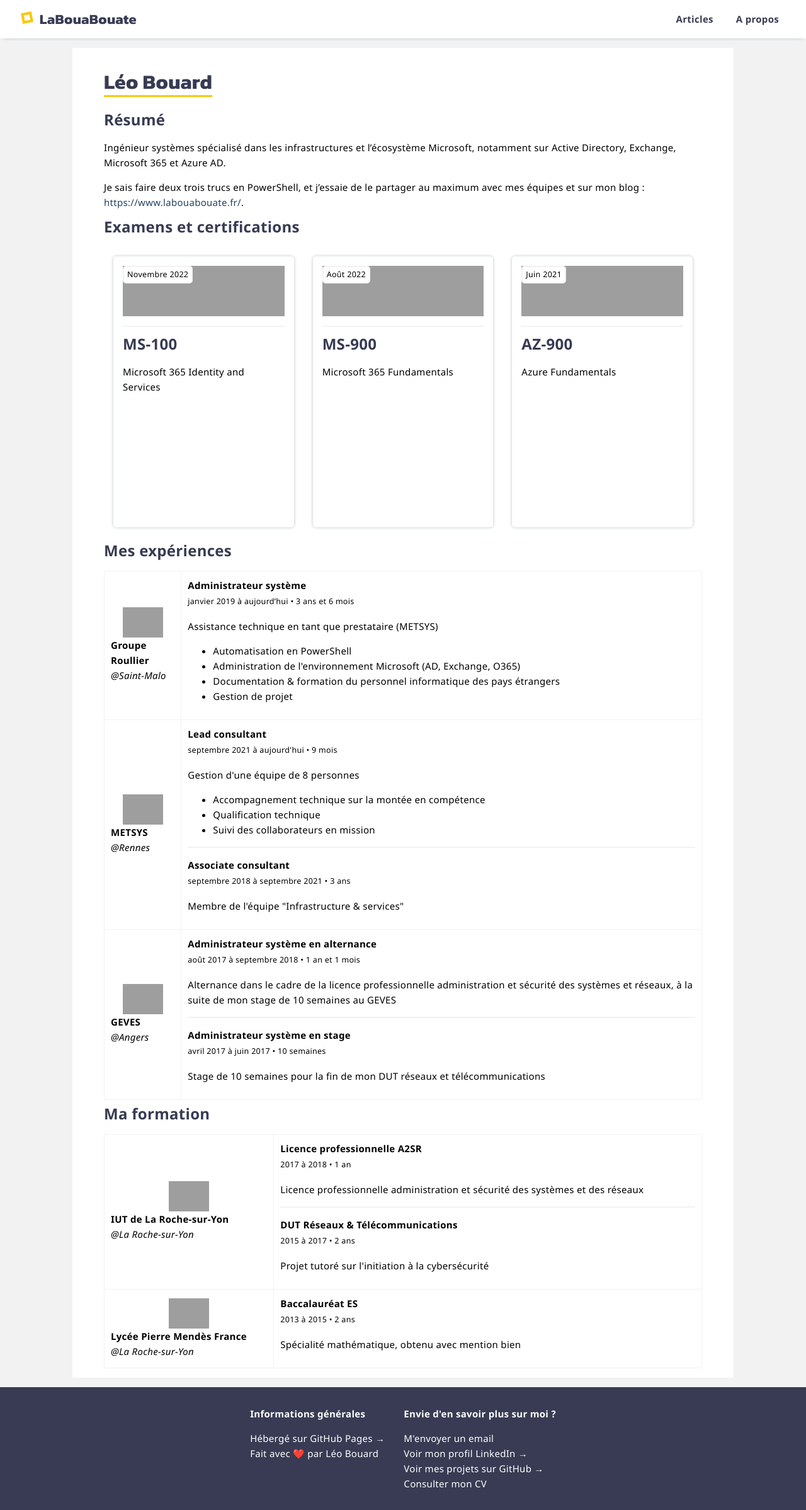
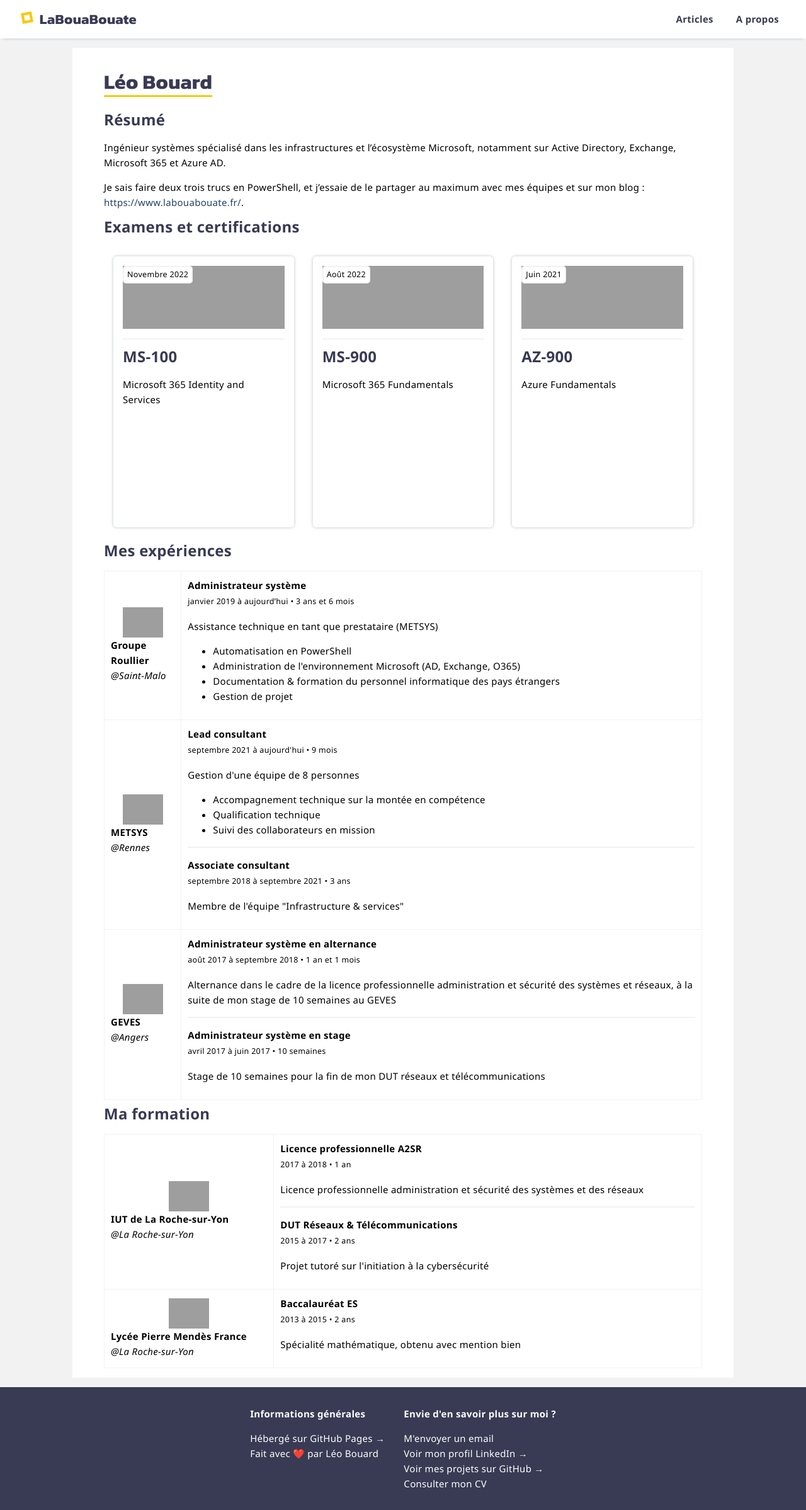
Before and after one commit to leobouard/leobouard.github.io, a Jekyll site: the page built from cv.md, in a window 1280 px wide. Shown: the whole page at 63% size. Built offline with Jekyll 4.4.1, drawn with Linux system fonts in a browser that asks for light colours; our own code applies the rules of GitHub Pages for plain Markdown files; grey boxes are pictures that could not be loaded.

Commit message:
Update cv.md

```diff
--- a/cv.md
+++ b/cv.md
@@ -15,22 +15,22 @@
 ## Examens et certifications
 
 <div class="posts">
-    <article>
-        <img src="https://learn.microsoft.com/en-us/media/learn/certification/badges/certification-exam.svg?branch=main" height="80px">
+    <article height="150px">
+        <img src="https://learn.microsoft.com/en-us/media/learn/certification/badges/certification-exam.svg?branch=main" height="100px" margin="15px">
         <hr>
         <h2>MS-100</h2>
         <p>Microsoft 365 Identity and Services</p>
         <small>Novembre 2022</small>
     </article>
-    <article>
-        <img src="https://learn.microsoft.com/media/learn/certification/badges/microsoft-certified-fundamentals-badge.svg?branch=main" height="80px">
+    <article height="150px">
+        <img src="https://learn.microsoft.com/media/learn/certification/badges/microsoft-certified-fundamentals-badge.svg?branch=main" height="100px" margin="15px">
         <hr>
         <h2>MS-900</h2>
         <p>Microsoft 365 Fundamentals</p>
         <small>Août 2022</small>
     </article>
-    <article>
-        <img src="https://learn.microsoft.com/media/learn/certification/badges/microsoft-certified-fundamentals-badge.svg?branch=main" height="80px">
+    <article height="150px">
+        <img src="https://learn.microsoft.com/media/learn/certification/badges/microsoft-certified-fundamentals-badge.svg?branch=main" height="100px" margin="15px">
         <hr>
         <h2>AZ-900</h2>
         <p>Azure Fundamentals</p>
```
